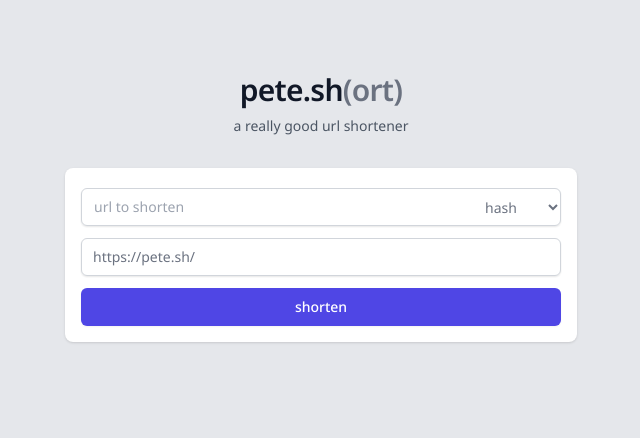
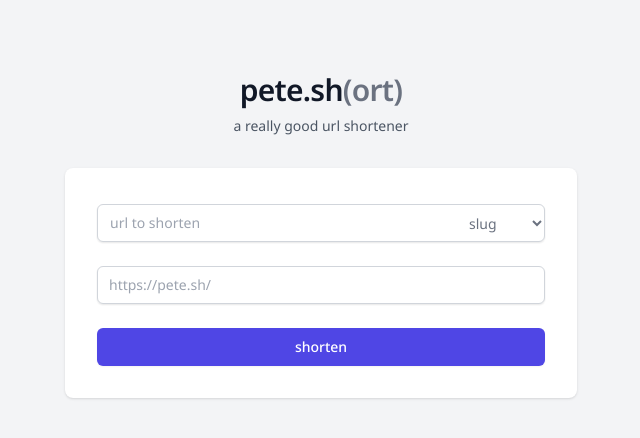
Before and after one commit to brousalis/pete.sh, a Next.js app: page / in a window 1280 px wide. Shown: the top 438 px of the page, without its empty margins (319-959 px from the left). Built offline with nearby package versions, Linux system fonts and the light colour scheme.

Commit message:
add different slug types for fun with nanoid and random-word-slug

```diff
--- a/components/Button.tsx
+++ b/components/Button.tsx
@@ -2,8 +2,12 @@ import React, { ButtonHTMLAttributes } from 'react';
 
 export default function Button({
   children,
+  loading = true,
   ...props
-}: { children: React.ReactNode } & ButtonHTMLAttributes<HTMLButtonElement>) {
+}: {
+  loading?: Boolean;
+  children: React.ReactNode;
+} & ButtonHTMLAttributes<HTMLButtonElement>) {
   return (
     <button
       className="flex w-full justify-center rounded-md border border-transparent bg-indigo-600 py-2 px-4 text-sm font-medium text-white shadow-sm hover:bg-indigo-700 focus:outline-none focus:ring-2 focus:ring-indigo-500 focus:ring-offset-2"
--- a/components/Input.tsx
+++ b/components/Input.tsx
@@ -21,14 +21,17 @@ export default function Input({
   return (
     <div>
       {label && (
-        <label htmlFor={name} className="block text-sm font-medium text-gray-700">
+        <label
+          htmlFor={name}
+          className="block text-sm font-medium text-gray-700"
+        >
           {label}
         </label>
       )}
       <div className="relative mt-1 flex rounded-md shadow-sm">
         {prepend && (
           <div className="pointer-events-none absolute inset-y-0 left-0 flex items-center pl-3">
-            <span className="text-gray-500 sm:text-sm">{prepend}</span>
+            <span className="text-gray-400 sm:text-sm">{prepend}</span>
           </div>
         )}
         <input
@@ -36,10 +39,10 @@ export default function Input({
           id={name}
           autoComplete="off"
           className={clsx(
-            'block w-full appearance-none rounded-md border border-gray-300 py-2 placeholder-gray-400 shadow-sm focus:border-indigo-500 focus:outline-none focus:ring-indigo-500 sm:text-sm',
-            prepend ? 'pl-[113px]' : 'px-3',
+            'block w-full appearance-none rounded-md border border-gray-300 px-3 py-2 placeholder-gray-400 shadow-sm focus:border-indigo-500 focus:outline-none focus:ring-indigo-500 sm:text-sm',
             error &&
-              'border-red-300 text-red-900 placeholder-red-300  focus:border-red-500 focus:outline-none focus:ring-red-500'
+              'border-red-300 text-red-900 placeholder-red-300  focus:border-red-500 focus:outline-none focus:ring-red-500',
+            className
           )}
           aria-invalid={error ? 'true' : 'false'}
           aria-describedby={error ? `"${name}-error` : name}
@@ -47,7 +50,10 @@ export default function Input({
         />
         {error && (
           <div className="pointer-events-none absolute inset-y-0 right-0 flex items-center pr-3">
-            <ExclamationCircleIcon className="h-5 w-5 text-red-500" aria-hidden="true" />
+            <ExclamationCircleIcon
+              className="h-5 w-5 text-red-500"
+              aria-hidden="true"
+            />
           </div>
         )}
         {children}
--- a/components/LinkForm.tsx
+++ b/components/LinkForm.tsx
@@ -1,28 +1,26 @@
 import Button from './Button';
-import Input from './Input';
-import React from 'react';
+import LinkInput from './LinkInput';
+import SlugInput from './SlugInput';
+import { generateLinkSlug } from 'lib/slug';
+import React, { useState } from 'react';
 
-export default function LinkForm({ onSubmit }: { onSubmit: (HTMLElement) => void }) {
+export default function LinkForm({
+  onSubmit,
+}: {
+  onSubmit: (HTMLElement) => void;
+}) {
+  const [form, setForm] = useState({
+    url: '',
+    slug: '',
+    slug_type: '',
+  });
+
   return (
     <div className="mt-8 sm:mx-auto sm:w-full sm:max-w-lg">
-      <div className="bg-white p-4 shadow sm:rounded-lg">
-        <form className="space-y-3" onSubmit={onSubmit} noValidate>
-          <Input name="url" placeholder="url to shorten">
-            <div className="absolute inset-y-0 right-0 flex items-center">
-              <label htmlFor="slug_type" className="sr-only">
-                slug type
-              </label>
-              <select
-                id="slug_type"
-                name="slug_type"
-                className="h-full rounded-md border-transparent bg-transparent py-0 pl-2 pr-7 text-gray-500 focus:border-indigo-500 focus:ring-indigo-500 sm:text-sm"
-              >
-                <option>hash</option>
-                <option>slug</option>
-              </select>
-            </div>
-          </Input>
-          <Input name="slug" prepend="https://pete.sh/" />
+      <div className="bg-white p-8 shadow sm:rounded-lg">
+        <form className="space-y-6" onSubmit={onSubmit} noValidate>
+          <LinkInput form={form} setForm={setForm} />
+          <SlugInput form={form} setForm={setForm} />
           <Button type="submit">shorten</Button>
         </form>
       </div>
--- /dev/null
+++ b/components/LinkInput.tsx
@@ -0,0 +1,59 @@
+import Input from './Input';
+import { generateLinkSlug } from 'lib/slug';
+import React from 'react';
+
+function LinkInput({
+  form,
+  setForm,
+}: {
+  form: any;
+  setForm: (form: any) => void;
+}) {
+  const handleUrlChange = (e) => {
+    if (e.target.value === '' || !e.target.value) {
+      setForm((form) => ({ ...form, url: '', slug: '' }));
+    } else {
+      setForm((form) => ({
+        ...form,
+        url: e.target.value,
+        slug: generateLinkSlug(form.slug_type),
+      }));
+    }
+  };
+
+  const handleTypeChange = (e) => {
+    setForm((form) => ({
+      ...form,
+      slug_type: e.target.value,
+      slug: generateLinkSlug(e.target.value),
+    }));
+  };
+
+  return (
+    <Input
+      name="url"
+      placeholder="url to shorten"
+      className="pr-[112px]"
+      onChange={handleUrlChange}
+      defaultValue={form.url}
+    >
+      <div className="absolute inset-y-0 right-0 flex items-center">
+        <label htmlFor="slug_type" className="sr-only">
+          slug type
+        </label>
+        <select
+          id="slug_type"
+          name="slug_type"
+          value={form.slug_type}
+          onChange={handleTypeChange}
+          className="h-full rounded-md border-transparent bg-transparent py-0 pl-2 pr-7 text-gray-500 focus:border-indigo-500 focus:ring-indigo-500 sm:text-sm"
+        >
+          <option>slug</option>
+          <option>hash</option>
+        </select>
+      </div>
+    </Input>
+  );
+}
+
+export default LinkInput;
--- /dev/null
+++ b/components/SlugInput.tsx
@@ -0,0 +1,24 @@
+import Input from './Input';
+import React from 'react';
+
+function SlugInput({ setForm, form }) {
+  const handleChange = (e) => {
+    if (e.target.value === '' || !e.target.value) {
+      setForm((form) => ({ ...form, url: '', slug: '' }));
+    } else {
+      setForm((form) => ({ ...form, slug: e.target.value }));
+    }
+  };
+
+  return (
+    <Input
+      name="slug"
+      prepend="https://pete.sh/"
+      className="pl-[115px]"
+      defaultValue={form.slug}
+      onChange={handleChange}
+    />
+  );
+}
+
+export default SlugInput;
--- /dev/null
+++ b/lib/slug.ts
@@ -0,0 +1,10 @@
+import { nanoid } from 'nanoid';
+import { generateSlug } from 'random-word-slugs';
+
+export function generateLinkSlug(type = 'slug') {
+  if (type === 'hash') {
+    return nanoid(10);
+  } else {
+    return generateSlug();
+  }
+}
--- a/pages/_document.tsx
+++ b/pages/_document.tsx
@@ -9,7 +9,7 @@ export default class MyDocument extends Document {
 
   render() {
     return (
-      <Html className="h-full bg-gray-200" lang="en">
+      <Html className="h-full bg-gray-100" lang="en">
         <Head>
           <link rel="preconnect" href="https://fonts.googleapis.com" />
           <link rel="preconnect" href="https://fonts.gstatic.com" />
--- a/pages/index.tsx
+++ b/pages/index.tsx
@@ -31,7 +31,9 @@ export default function HomeView() {
           <span className="text-gray-900">pete.sh</span>
           <span className="text-gray-500">(ort)</span>
         </h2>
-        <p className="mt-2 text-center text-sm text-gray-600">a really good url shortener</p>
+        <p className="mt-2 text-center text-sm text-gray-600">
+          a really good url shortener
+        </p>
       </div>
 
       <LinkForm onSubmit={handleSubmit} />
```
